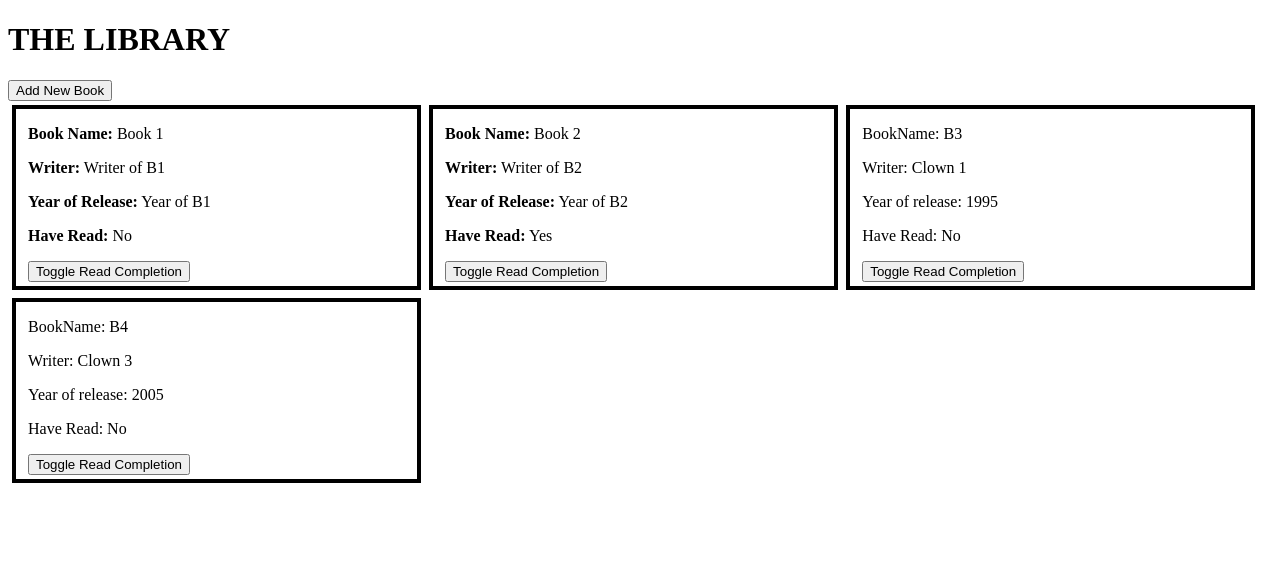
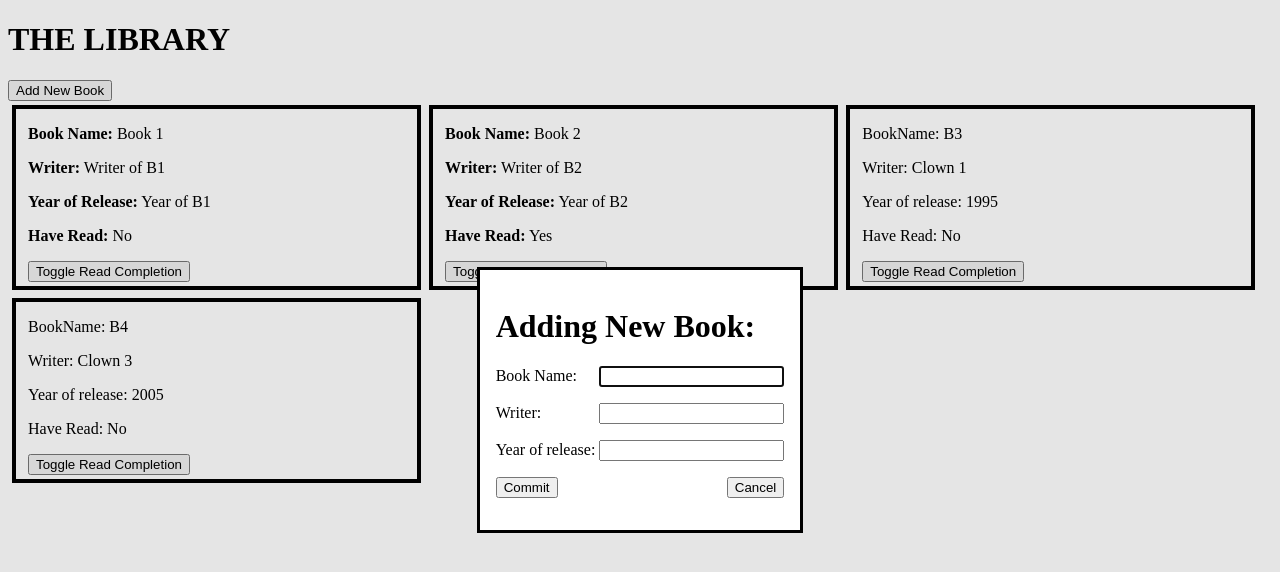
Before and after one commit to Ravenovus/BookLibrary, a plain HTML site: page index.html in a window 1280 px wide. Both pictures are taken after a click on the button "Add New Book". Drawn offline with Linux system fonts and the light colour scheme.

Commit message:
implemented adding new book via form, no input check yet

```diff
--- a/index.html
+++ b/index.html
@@ -26,5 +26,26 @@
             <button>Toggle Read Completion</button>
         </div>
     </div>
+    <dialog>
+        <h1>Adding New Book:</h1>
+        <form>
+            <div class="formGroup">
+                <label for="book_name">Book Name:</label>
+                <input type="text" name="book_name" id="book_name">
+            </div>
+            <div class="formGroup">
+                <label for="book_writer">Writer:</label>
+                <input type="text" name="book_writer" id="book_writer">
+            </div>
+            <div class="formGroup">
+                <label for="book_year">Year of release:</label>
+                <input type="number" name="book_year" id="book_year">
+            </div>
+            <div class="formGroup">
+                <button type="button" id="commitBook">Commit</button>
+                <button type="button" id="cancelBook">Cancel</button>
+            </div>
+        </form>
+    </dialog>
 </body>
 </html>
--- a/script.js
+++ b/script.js
@@ -83,5 +83,27 @@ function presentLibrary(){
     });
 }
 
+const dialog = document.querySelector("dialog");
+const newBookButton = document.querySelector("#newBook");
+const commitBookButton = document.querySelector("#commitBook");
+const cancelNewBookButton = document.querySelector("#cancelBook");
+
+newBookButton.addEventListener("click", ()=>{
+    dialog.showModal();
+});
+
+cancelNewBookButton.addEventListener("click", ()=>{
+    dialog.close();
+});
+
+commitBookButton.addEventListener("click", ()=>{
+    let bookName = document.querySelector("#book_name").value;
+    let bookWriter = document.querySelector("#book_writer").value;
+    let bookYear = document.querySelector("#book_year").value;
+    addBookToLibrary(bookName,bookWriter,bookYear);
+    dialog.close();
+
+})
+
 addBookToLibrary("B3", "Clown 1", "1995");
 addBookToLibrary("B4","Clown 3", "2005");
--- a/styles.css
+++ b/styles.css
@@ -14,6 +14,10 @@
 
 }
 
-.boldIt{
-    font-weight: 800;
+.formGroup{
+    display:flex;
+    align-items: center;
+    justify-content: space-between;
+    margin-bottom: 16px;
+    gap:4px;
 }
```
